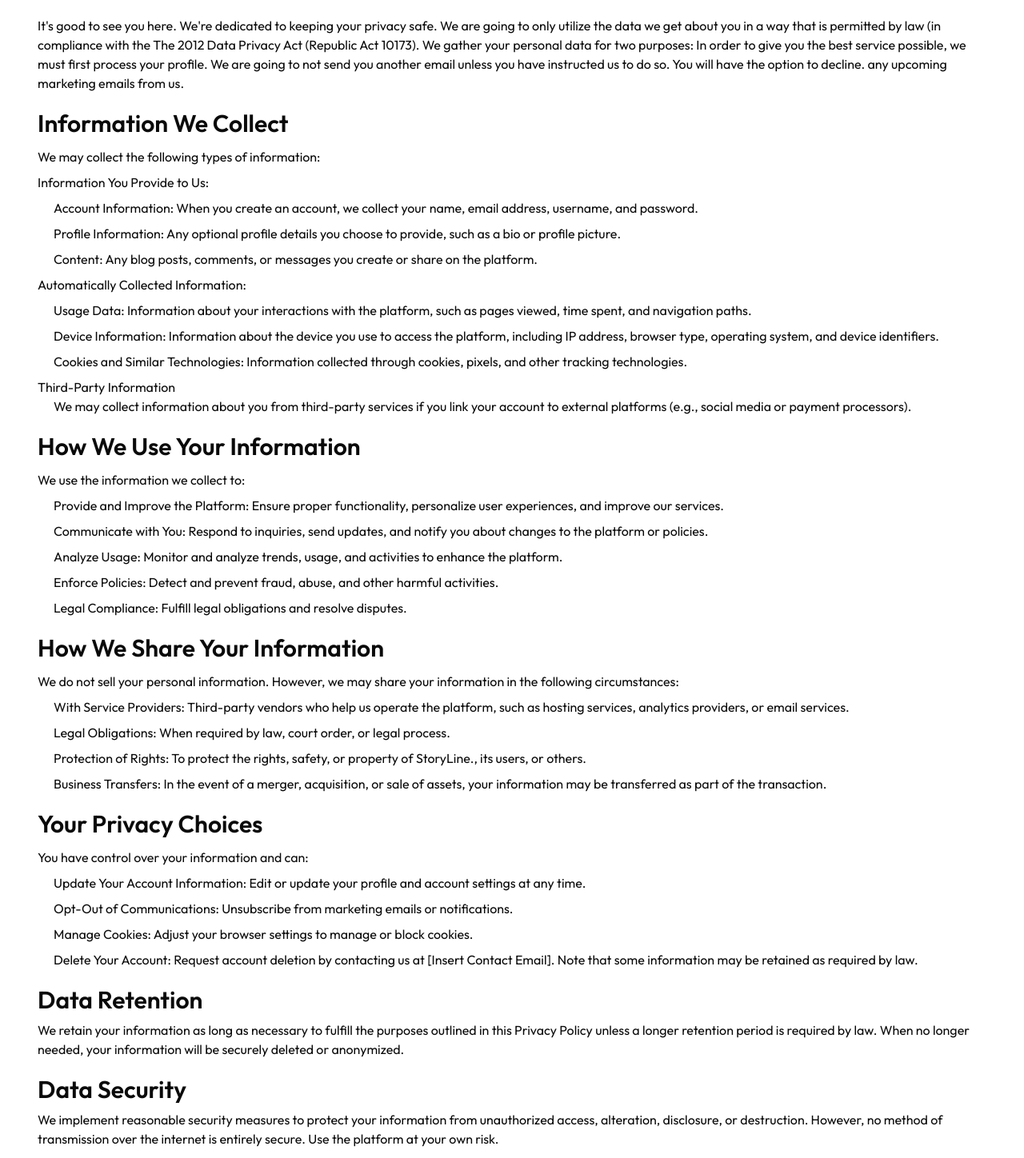
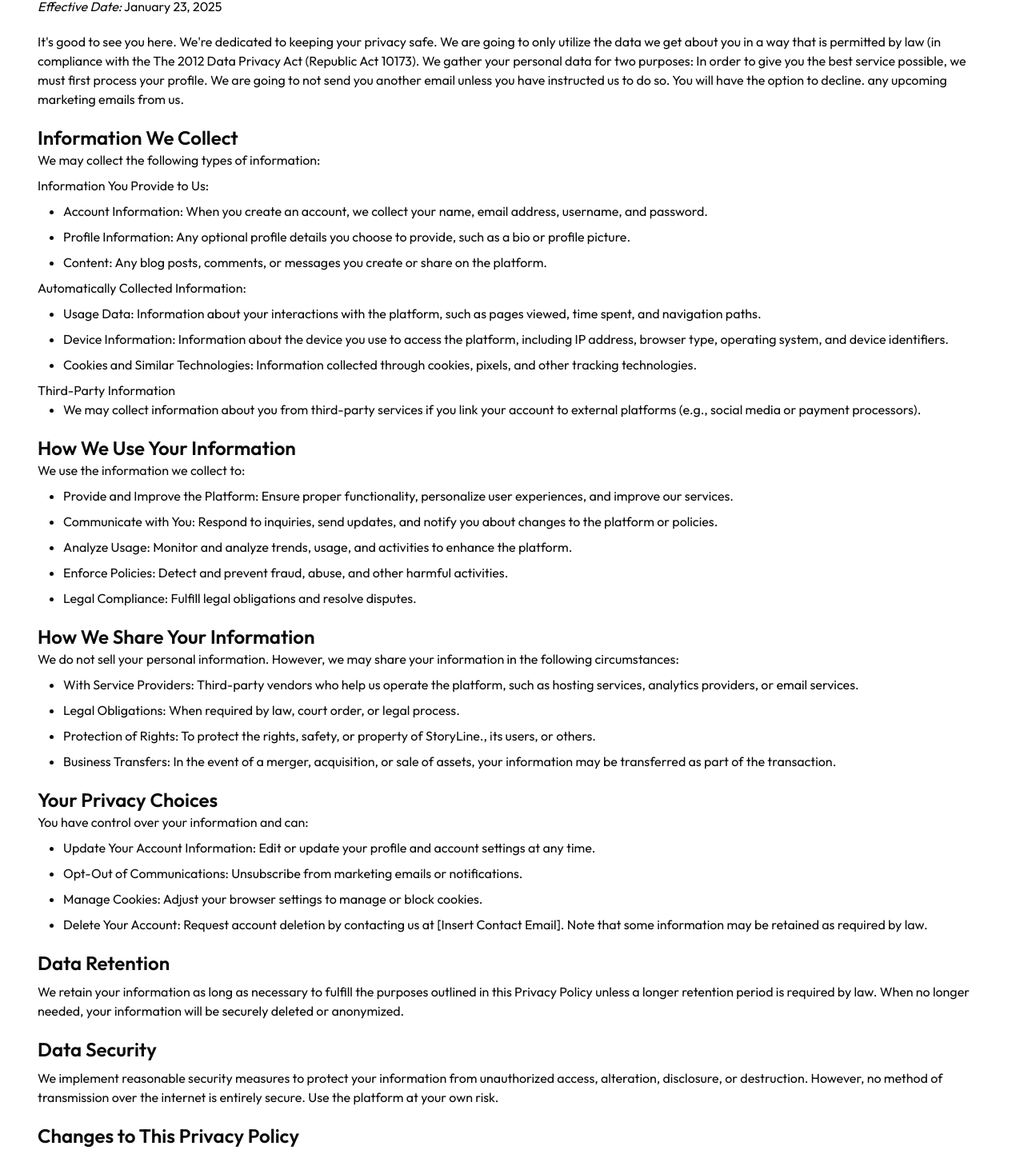
Before and after one commit to shlynavtiff/StoryLine., a Next.js app: page /privacy-policy in a window 1280 px wide. Shown: the part 176-1624 px from the top of the page at 80% size. Built offline with nearby package versions, Linux system fonts and the light colour scheme.

Commit message:
accessibility page added

```diff
--- /dev/null
+++ b/src/app/accessibility/page.tsx
@@ -0,0 +1,79 @@
+import React from 'react'
+
+const page = () => {
+    return (
+        <div className='max-w-[1250px] mx-auto px-4 sm:px-6 lg:px-8' >
+
+            <div className='text-[2rem] font-semibold mt-5'>
+                Accessibility Policy
+            </div>
+
+            <div className='mt-5'>
+                Effective Date: January 24, 2025
+            </div>
+
+            <div className='mt-5'>
+                At StoryLine. ("we," "our," or "us"), we are committed to ensuring that our platform
+                is accessible to all users, including those with disabilities. We strive to provide an
+                inclusive digital environment that allows everyone to engage fully with our content and services.
+            </div>
+
+            <div className='mt-5'>
+                <h2 className='text-2xl font-semibold'>Our Commitment</h2>
+                <p>We are dedicated to making our platform as accessible as possible by:</p>
+                <div className='pl-3 mt-3'>
+                <ul className='pl-5 list-disc flex flex-col gap-2'>
+                    <li>Adhering to recognized accessibility standards, such as the Web Content Accessibility Guidelines (WCAG) 2.1.</li>
+                    <li>Regularly evaluating and updating our platform to improve accessibility.</li>
+                    <li>Providing alternative means of accessing content or assistance where accessibility challenges arise.</li>
+                </ul>
+                </div>
+
+            </div>
+
+            <div className='mt-5'>
+                <h2 className='text-2xl font-semibold'>Accessibility Features</h2>
+                <p>Our platform includes the following features to support accessibility:</p>
+                <div className='pl-3 mt-3'>
+                <ul className='pl-5 list-disc flex flex-col gap-2'>
+                    <li>Keyboard Navigation: All interactive elements, including menus and forms, can be accessed using a keyboard.</li>
+                    <li>Screen Reader Compatibility: Our site is designed to work with common screen readers to provide a seamless experience for visually impaired users.</li>
+                    <li>Text Alternatives: Images and non-text elements include descriptive alternative text (alt text).</li>
+                    <li>High Contrast Mode: We use color combinations that enhance readability and provide sufficient contrast.</li>
+                    <li>Responsive Design: Our platform is optimized for use across various devices and screen sizes, including assistive technologies.</li>
+                </ul>
+                </div>
+
+            </div>
+
+            <div className='mt-5'>
+                <h2 className='text-2xl font-semibold'>Ongoing Efforts</h2>
+                <p>We recognize that accessibility is an ongoing process. To maintain and improve the accessibility of our platform, we:</p>
+                <div className='pl-3 mt-3'>
+                    <ul className='pl-5 list-disc flex flex-col gap-2'>
+                        <li>Conduct regular audits and testing of our website to identify and address accessibility issues.</li>
+                        <li>Train our team on accessibility best practices.</li>
+                        <li>Seek feedback from users to better understand their needs and challenges.</li>
+                    </ul>
+                </div>
+            </div>
+
+            <div className='mt-5'>
+                <h2 className='text-2xl font-semibold'>Requesting Assistance</h2>
+                <p className='mt-3'>
+                    If you experience any difficulty accessing our platform or require additional support, please contact us. We are here
+                    to help and will work with you to provide the information or service you need.
+                </p>
+            </div>
+
+            <div className='my-12'>
+            By using StoryLine., you acknowledge our commitment to accessibility and agree to work with us in creating an inclusive experience for all.
+
+
+            </div>
+
+        </div>
+    )
+}
+
+export default page
--- a/src/app/faqs/page.tsx
+++ b/src/app/faqs/page.tsx
@@ -14,8 +14,8 @@ const page = () => {
             </div>
 
             <div className='mt-5'>
-                <h2 className='text-3xl font-semibold'>Getting Started</h2>
-                <div className='mt-3'>
+                <h2 className='text-2xl font-semibold'>Getting Started</h2>
+                <div className='mt-3 flex flex-col gap-3'>
                     <div className=''>
                         <h2 className='font-semibold'>How do I create an account?</h2>
                         <p >
@@ -42,8 +42,8 @@ const page = () => {
             </div>
 
             <div className='mt-5'>
-                <h2 className='text-3xl font-semibold'>Using the Platform</h2>
-                <div className='mt-3'>
+                <h2 className='text-2xl font-semibold'>Using the Platform</h2>
+                <div className='mt-3 flex flex-col gap-3'>
                     <div>
                         <h2 className='font-semibold'> How do I publish a blog post?</h2>
                         <p>
@@ -68,8 +68,8 @@ const page = () => {
             </div>
 
             <div className='mt-5'>
-                <h2 className='text-3xl font-semibold'>Account Management</h2>
-                <div className='mt-3'>
+                <h2 className='text-2xl font-semibold'>Account Management</h2>
+                <div className='mt-3 flex flex-col gap-3'>
                     <div>
                         <h2 className='font-semibold'> How do I update my profile information?</h2>
                         <p>
@@ -88,8 +88,8 @@ const page = () => {
             </div>
 
             <div className='mt-5'>
-                <h2 className='text-3xl font-semibold'>Privacy and Security</h2>
-                <div className='mt-3'>
+                <h2 className='text-2xl font-semibold'>Privacy and Security</h2>
+                <div className='mt-3 flex flex-col gap-3'>
                     <div>
                         <h2 className='font-semibold'> How is my personal information protected?</h2>
                         <p>
@@ -108,8 +108,8 @@ const page = () => {
             </div>
 
             <div className='mt-5'>
-                <h2 className='text-3xl font-semibold'>Technical Support</h2>
-                <div className='mt-3'>
+                <h2 className='text-2xl font-semibold'>Technical Support</h2>
+                <div className='mt-3 flex flex-col gap-3'>
                     <div>
                         <h2 className='font-semibold'>What should I do if I encounter a bug or issue?</h2>
                         <p>
@@ -128,8 +128,8 @@ const page = () => {
             </div>
 
             <div className='mt-5'>
-                <h2 className='text-3xl font-semibold'>Additional Questions</h2>
-                <div className='mt-3'>
+                <h2 className='text-2xl font-semibold'>Additional Questions</h2>
+                <div className='mt-3 flex flex-col gap-3'>
                     <div>
                         <h2 className='font-semibold'>How can I contact customer support?</h2>
                         <p>
--- a/src/app/privacy-policy/page.tsx
+++ b/src/app/privacy-policy/page.tsx
@@ -4,7 +4,7 @@ const page = () => {
     return (
         <div className='max-w-[1250px] mx-auto px-4 sm:px-6 lg:px-8'>
 
-            <div className='text-[2rem] font-semibold'>
+            <div className='text-[2rem] font-semibold mt-5'>
                 Privacy Policy
             </div>
 
@@ -24,12 +24,13 @@ const page = () => {
 
 
             <div className='mt-5'>
-                <h2 className='text-3xl font-semibold'>Information We Collect</h2>
-                <p className='mt-3'>We may collect the following types of information:</p>
+                <h2 className='text-2xl font-semibold'>Information We Collect</h2>
+                <p className=''>We may collect the following types of information:</p>
                 <div className='mt-2'>
                     <ul className=' flex flex-col gap-2'>
                         <li>Information You Provide to Us:</li>
-                        <ul className=' pl-5 flex flex-col gap-2 '>
+                        <div className='pl-5'>
+                            <ul className='list-disc pl-3 flex flex-col gap-2 '>
                                 <li>
                                     Account Information: When you create an account, we collect your name, email address, username, and password.
                                 </li>
@@ -40,8 +41,11 @@ const page = () => {
                                     Content: Any blog posts, comments, or messages you create or share on the platform.
                                 </li>
                             </ul>
+                        </div>
+
                         <li>Automatically Collected Information:</li>
-                        <ul className=' pl-5 flex flex-col gap-2 '>
+                        <div className='pl-5'>
+                        <ul className='list-disc pl-3 flex flex-col gap-2 '>
                             <li>
                                 Usage Data: Information about your interactions with the platform, such as pages viewed, time spent, and navigation paths.
                             </li>
@@ -52,16 +56,24 @@ const page = () => {
                                 Cookies and Similar Technologies: Information collected through cookies, pixels, and other tracking technologies.
                             </li>
                         </ul>
+                        </div>
+
                         <li>Third-Party Information</li>
                     </ul>
-                    <p className='pl-5 '>We may collect information about you from third-party services if you link your account to external platforms (e.g., social media or payment processors).</p>
+
+                    <div className='pl-5'>
+                        <ul className='list-disc pl-3 flex flex-col gap-2 '>
+                            <li>We may collect information about you from third-party services if you link your account to external platforms (e.g., social media or payment processors).</li>
+                        </ul>
+                    </div>
                 </div>
             </div>
 
             <div className='mt-5'>
-                <h2 className='text-3xl font-semibold'>How We Use Your Information</h2>
-                <p className='mt-3'>We use the information we collect to:</p>
-                <ul className='mt-2 pl-5 flex flex-col gap-2 '>
+                <h2 className='text-2xl font-semibold'>How We Use Your Information</h2>
+                <p className=''>We use the information we collect to:</p>
+                <div className='pl-5'>
+                <ul className='mt-2 list-disc pl-3 flex flex-col gap-2 '>
                     <li>Provide and Improve the Platform: Ensure proper functionality, personalize user experiences, and improve our services.</li>
                     <li>Communicate with You: Respond to inquiries, send updates, and notify you about changes to the platform or policies.</li>
                     <li>Analyze Usage: Monitor and analyze trends, usage, and activities to enhance the platform.</li>
@@ -70,10 +82,13 @@ const page = () => {
                 </ul>
                 </div>
 
+            </div>
+
             <div className='mt-5'>
-                <h2 className='text-3xl font-semibold'>How We Share Your Information</h2>
-                <p className='mt-3'>We do not sell your personal information. However, we may share your information in the following circumstances:</p>
-                <ul className='mt-2 pl-5 flex flex-col gap-2 '>
+                <h2 className='text-2xl font-semibold'>How We Share Your Information</h2>
+                <p className=''>We do not sell your personal information. However, we may share your information in the following circumstances:</p>
+                <div className='pl-5'>
+                <ul className='mt-2 list-disc pl-3 flex flex-col gap-2 '>
                     <li>With Service Providers: Third-party vendors who help us operate the platform, such as hosting services, analytics providers, or email services.</li>
                     <li>Legal Obligations: When required by law, court order, or legal process.</li>
                     <li>Protection of Rights: To protect the rights, safety, or property of StoryLine., its users, or others.</li>
@@ -81,10 +96,13 @@ const page = () => {
                 </ul>
                 </div>
 
+            </div>
+
             <div className='mt-5'>
-                <h2 className='text-3xl font-semibold'>Your Privacy Choices</h2>
-                <p className='mt-3'>You have control over your information and can:</p>
-                <ul className='mt-2 pl-5 flex flex-col gap-2 '>
+                <h2 className='text-2xl font-semibold'>Your Privacy Choices</h2>
+                <p className=''>You have control over your information and can:</p>
+                <div className='pl-5'>
+                <ul className='mt-2 list-disc pl-3 flex flex-col gap-2 '>
                     <li>Update Your Account Information: Edit or update your profile and account settings at any time.</li>
                     <li>Opt-Out of Communications: Unsubscribe from marketing emails or notifications.</li>
                     <li>Manage Cookies: Adjust your browser settings to manage or block cookies.</li>
@@ -92,8 +110,10 @@ const page = () => {
                 </ul>
                 </div>
 
+            </div>
+
             <div className='mt-5'>
-                <h2 className='text-3xl font-semibold'>Data Retention</h2>
+                <h2 className='text-2xl font-semibold'>Data Retention</h2>
                 <p className='mt-2'>
                     We retain your information as long as necessary to fulfill the purposes outlined in this Privacy Policy unless
                     a longer retention period is required by law. When no longer needed, your information will be securely deleted
@@ -102,7 +122,7 @@ const page = () => {
             </div>
 
             <div className='mt-5'>
-                <h2 className='text-3xl font-semibold'>Data Security</h2>
+                <h2 className='text-2xl font-semibold'>Data Security</h2>
                 <p className='mt-2'>
                     We implement reasonable security measures to protect your information from unauthorized access, alteration, disclosure,
                     or destruction. However, no method of transmission over the internet is entirely secure. Use the platform at your own risk.
@@ -110,7 +130,7 @@ const page = () => {
             </div>
 
             <div className='mt-5'>
-                <h2 className='text-3xl font-semibold'>Changes to This Privacy Policy</h2>
+                <h2 className='text-2xl font-semibold'>Changes to This Privacy Policy</h2>
                 <p className='mt-2'>
                     We may update this Privacy Policy from time to time. Changes will be effective upon posting the revised policy. We will notify
                     you of significant updates by email or platform notifications.
```
Also changed, not shown: src/app/terms-and-conditions/page.tsx (+27 -27 lines). Lines whose indentation alone changed are shown as unchanged.
